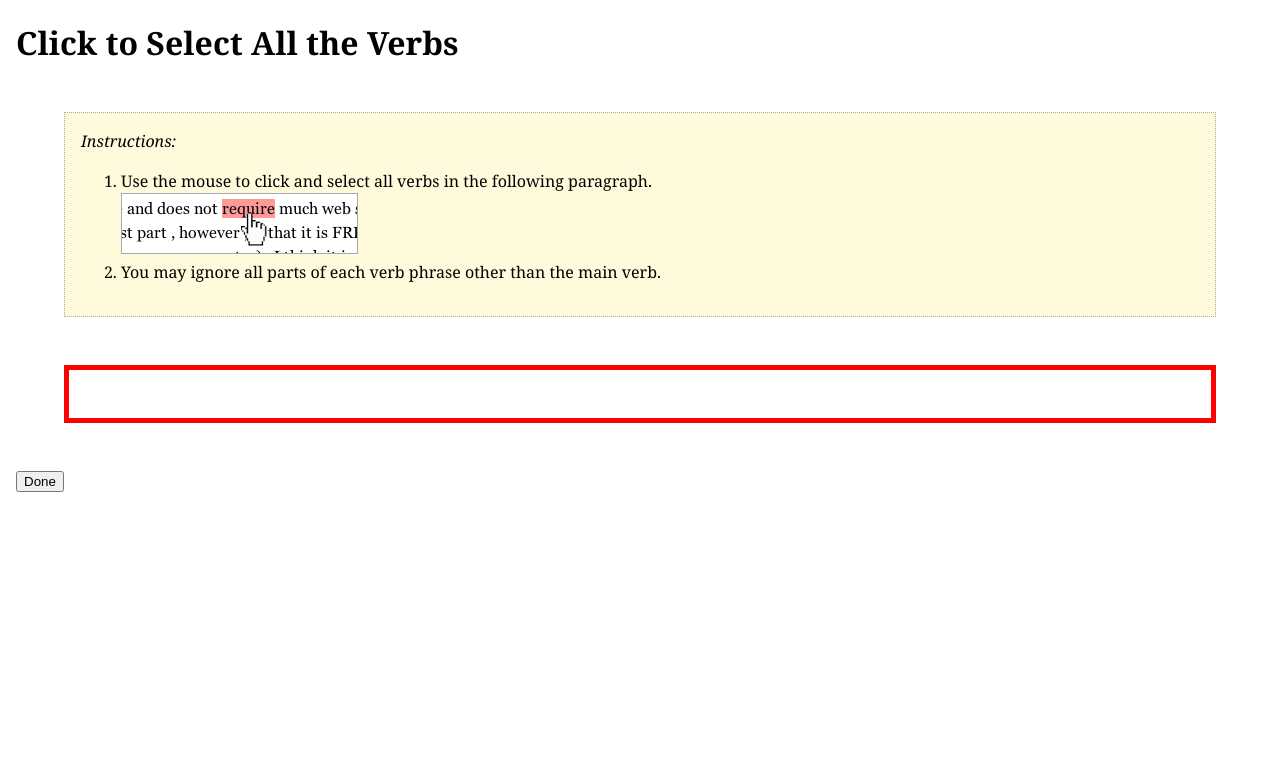
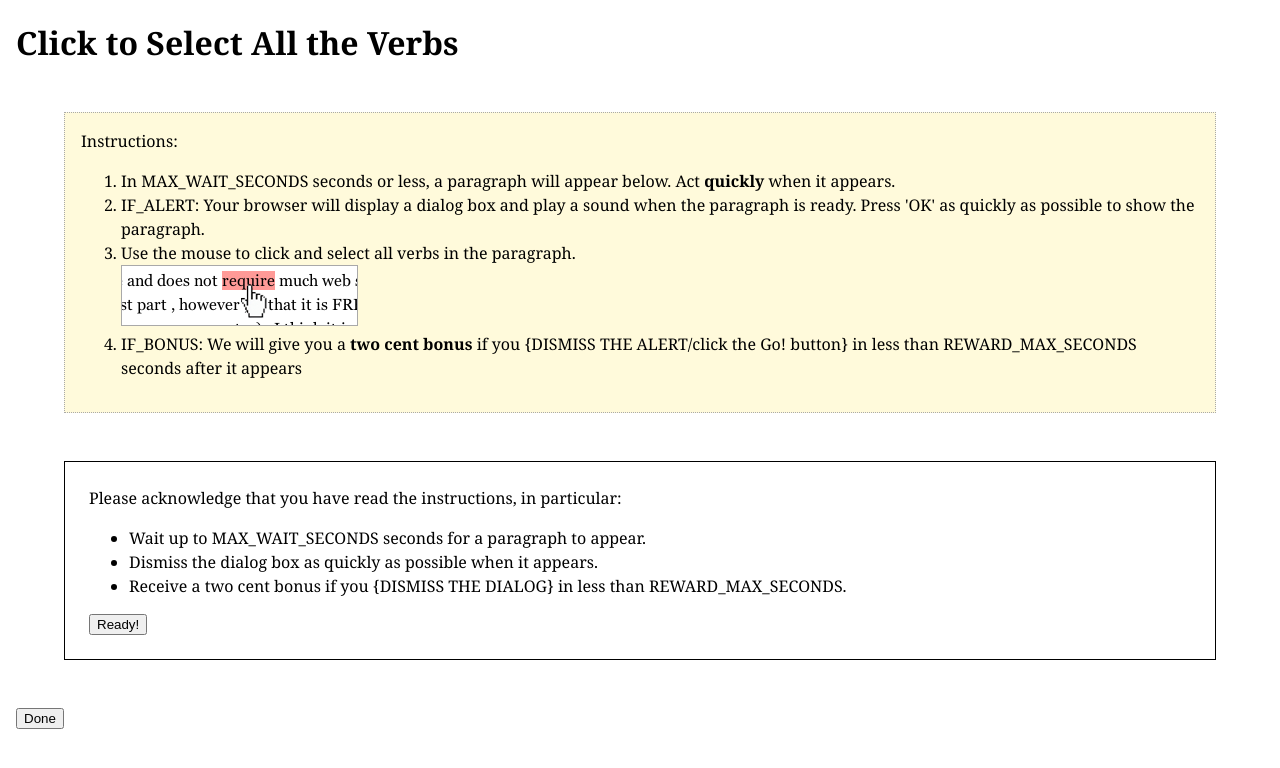
Before and after one commit to joelrbrandt/realtime-turk, a PHP site: page /word_clicker.html in a window 1280 px wide. Shown: the top 768 px of the page. Run offline with PHP 8.4, Linux system fonts and the light colour scheme.

Commit message:
redesign in progress

```diff
--- a/web/css/word_clicker.css
+++ b/web/css/word_clicker.css
@@ -24,12 +24,11 @@ a:hover {
 .instructions {
     background-color: #FFFADB;
     border: thin dotted darkGray;
-    margin: 0 inherit 0 inherit;
     padding: 1em;
 }
 
-.instruction ol {
-    margin-top: 0;
+.instructions ol {
+    margin: 0 inherit;
 }
 
 .outlined {
--- a/web/js/retainer.js
+++ b/web/js/retainer.js
@@ -23,10 +23,10 @@ function scheduleRetainer() {
 
 // Hides the text from the user
 function retainerHide() {
-    $('#task-paragraph').hide()
-    .after("<div id='retainer' class='task'>In " + MAX_WAIT_SECONDS + " seconds or less, a paragraph will appear here. Act as quickly as you can when it appears to select all the verbs.<br/><br/></div>");
+    $('#taskText').hide()
+    //.after("<div id='retainer' class='task'>In " + MAX_WAIT_SECONDS + " seconds or less, a paragraph will appear here. Act as quickly as you can when it appears to select all the verbs.<br/><br/></div>");
 
-    if (isReward) {
+    /*if (isReward) {
         var explanation = "We will give you a <b>two cent bonus</b> if you ";
         if (isAlert) {
             explanation = explanation + " dismiss the alert "
@@ -37,6 +37,7 @@ function retainerHide() {
 
         $('#task-paragraph').before("<p id='bonus-explanation'>" + explanation + "</p><p id='time-report' style='display: none'></p>");
     }
+    */
 
     $('#donebtn').attr("disabled", "true").html("HIT will be submittable after job appears");
 }
@@ -101,7 +102,7 @@ function showGoButton() {
         // log immediately after they click the OK button
         showText();
     } else {
-        $('#task-paragraph').after("<div id='readycontainer' class='task'><button id='readybtn'>Go!</button></div>");
+        $('#goContainer').html("<button id='readybtn'>Go!</button>");
         $('#readybtn').click(showText);
     }
 }
@@ -131,11 +132,12 @@ function showText() {
     }
 
     $('#donebtn').show();
-    $('#readycontainer').hide();
+    $('#goContainer').hide();
     if (assignmentid != 0) {
         $('#donebtn').attr("disabled", "").html("Done");
     }
-    $('#task-paragraph').show().effect('highlight', {}, 3000);
+    $('#taskText').show();
+    $('#taskContainer').effect('highlight', {}, 3000);
 }
 
 function grantBonus() {
--- a/web/js/word_clicker.js
+++ b/web/js/word_clicker.js
@@ -146,7 +146,7 @@ function insertText(data) {
     }
 
 
-    $("#task-paragraph").html("<p>"+ data.text + "</p>");
+    $("#taskText").html("<p>"+ data.text + "</p>");
     $(".word").each(function(i, e) { $(e).addClass("word-off") });    	$(".word").click(function() { toggleWord($(this));});
     if (replay) {
         replayLog(textid);
--- a/web/word_clicker.html
+++ b/web/word_clicker.html
@@ -16,8 +16,32 @@
 </head>
 <body>
 <h1>Click to Select All the Verbs</h1>
-<div class="task instructions"><i>Instructions:</i><ol><li>Use the mouse to click and select all verbs in the following paragraph.<br/><img src='media/preview.png' class='outlined'/></li><li>You may ignore all parts of each verb phrase other than the main verb.</li></div>
-<div id="task-paragraph" class="task ready"></div>
+<div class="task instructions">
+    Instructions:
+    <ol>
+        <li>In MAX_WAIT_SECONDS seconds or less, a paragraph will appear below. Act <b>quickly</b> when it appears.</li>
+
+        <li>IF_ALERT: Your browser will display a dialog box and play a sound when the paragraph is ready. Press 'OK' as quickly as possible to show the paragraph.</li>
+
+        <li>Use the mouse to click and select all verbs in the  paragraph.<br/><img src='media/preview.png' class='outlined'/><!--<br/>You may ignore all parts of each verb phrase other than the main verb.--></li>
+
+        <li>IF_BONUS: We will give you a <b>two cent bonus</b> if you {DISMISS THE ALERT/click the Go! button} in less than REWARD_MAX_SECONDS seconds after it appears</li>
+    </ol>
+    <div id='time-report' style='display: none'></div>
+</div>
+
+<div class="task" id="taskContainer">
+    <div id="retainer">Please acknowledge that you have read the instructions, in particular:
+        <ul>
+        <li>Wait up to MAX_WAIT_SECONDS seconds for a paragraph to appear.</li>
+        <li>Dismiss the dialog box as quickly as possible when it appears.</li>
+        <li>Receive a two cent bonus if you {DISMISS THE DIALOG} in less than REWARD_MAX_SECONDS.</li>
+        </ul>
+    <button id="instructionsOK">Ready!</button>
+    </div>
+    <div id="goContainer"></div>
+    <div id="taskText"></div>
+</div>
 
 <div><button id="donebtn">Done</button></div>
 <form id="completeForm" action="http://www.mturk.com/mturk/externalSubmit" method="POST" style="display: none">
```
